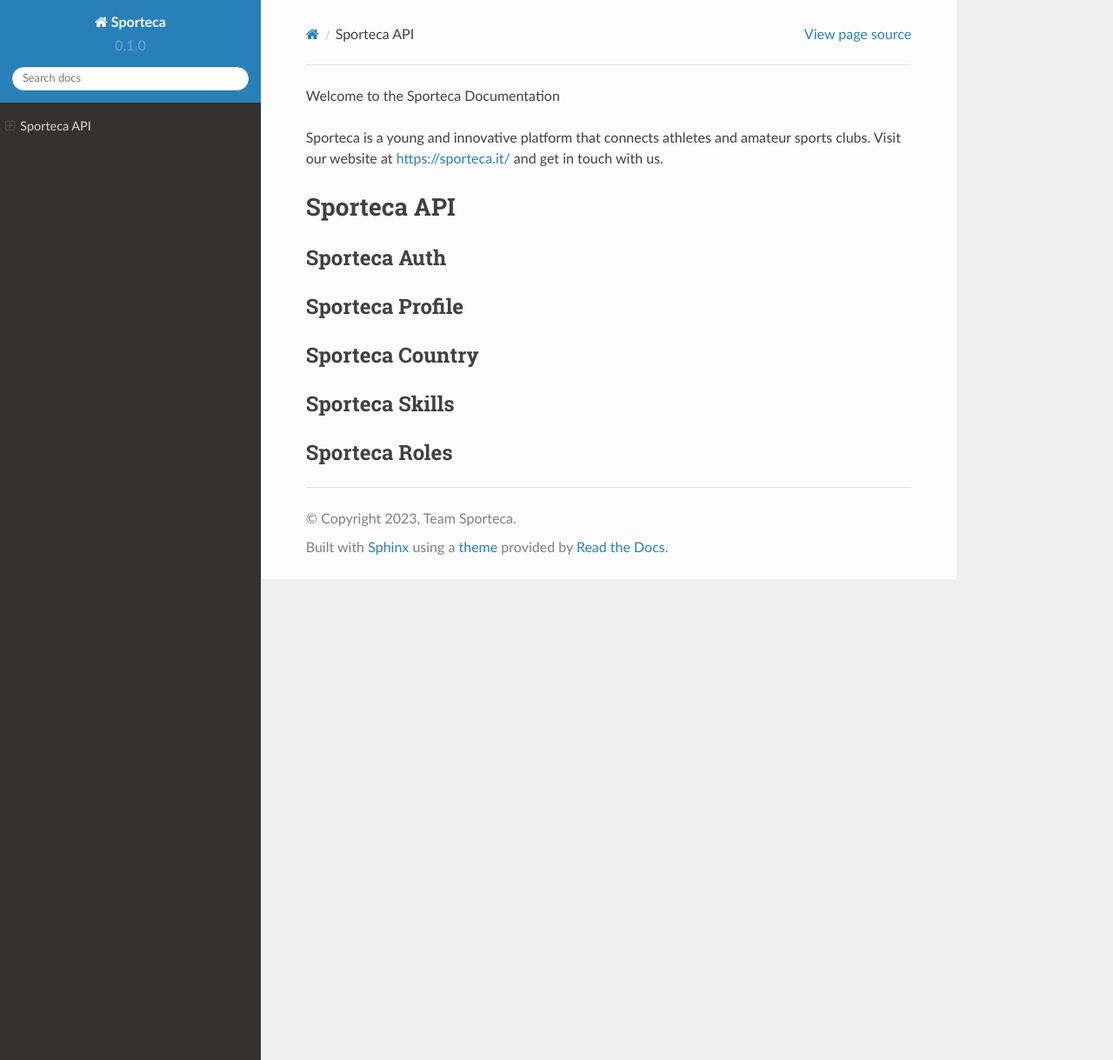
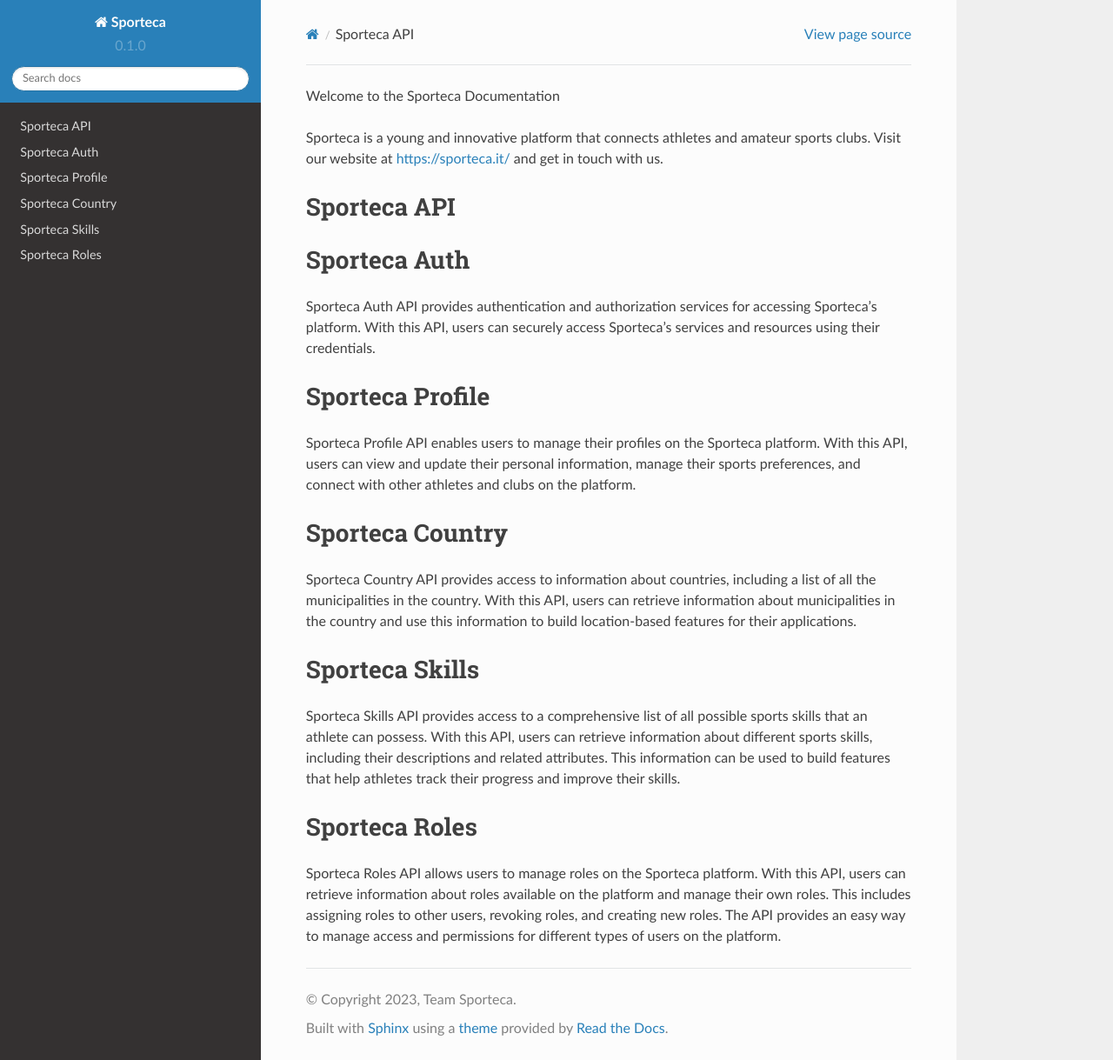
Before and after one commit to sportecadev/sporteca-docs, a Sphinx documentation site: the page built from docs/source/index.rst, in a window 1280 px wide and 1219 px high. Shown: the whole window at 87% size. Built offline with Sphinx 7.4.7 and the Read the Docs theme 2.0.0, drawn with Linux system fonts in a browser that asks for light colours.

Commit message:
Update index.rst

```diff
--- a/docs/source/index.rst
+++ b/docs/source/index.rst
@@ -4,15 +4,28 @@
 
 
 Sporteca API
-~~~~~~~~~~~~~~~~~~~
+~~~~~~~~~~~~
 
 Sporteca Auth
-------------
+~~~~~~~~~~~~~~~~
+Sporteca Auth API provides authentication and authorization services for accessing Sporteca's platform. With this API, users can securely access Sporteca's services and resources using their credentials.
+
 Sporteca Profile
-------------
+~~~~~~~~~~~~~~~~
+
+Sporteca Profile API enables users to manage their profiles on the Sporteca platform. With this API, users can view and update their personal information, manage their sports preferences, and connect with other athletes and clubs on the platform.
+
 Sporteca Country
-------------
+~~~~~~~~~~~~~~~~
+
+Sporteca Country API provides access to information about countries, including a list of all the municipalities in the country. With this API, users can retrieve information about municipalities in the country and use this information to build location-based features for their applications.
+
 Sporteca Skills
-------------
+~~~~~~~~~~~~~~~~
+
+Sporteca Skills API provides access to a comprehensive list of all possible sports skills that an athlete can possess. With this API, users can retrieve information about different sports skills, including their descriptions and related attributes. This information can be used to build features that help athletes track their progress and improve their skills.
+
 Sporteca Roles
-------------
+~~~~~~~~~~~~~~
+
+Sporteca Roles API allows users to manage roles on the Sporteca platform. With this API, users can retrieve information about roles available on the platform and manage their own roles. This includes assigning roles to other users, revoking roles, and creating new roles. The API provides an easy way to manage access and permissions for different types of users on the platform.
```
